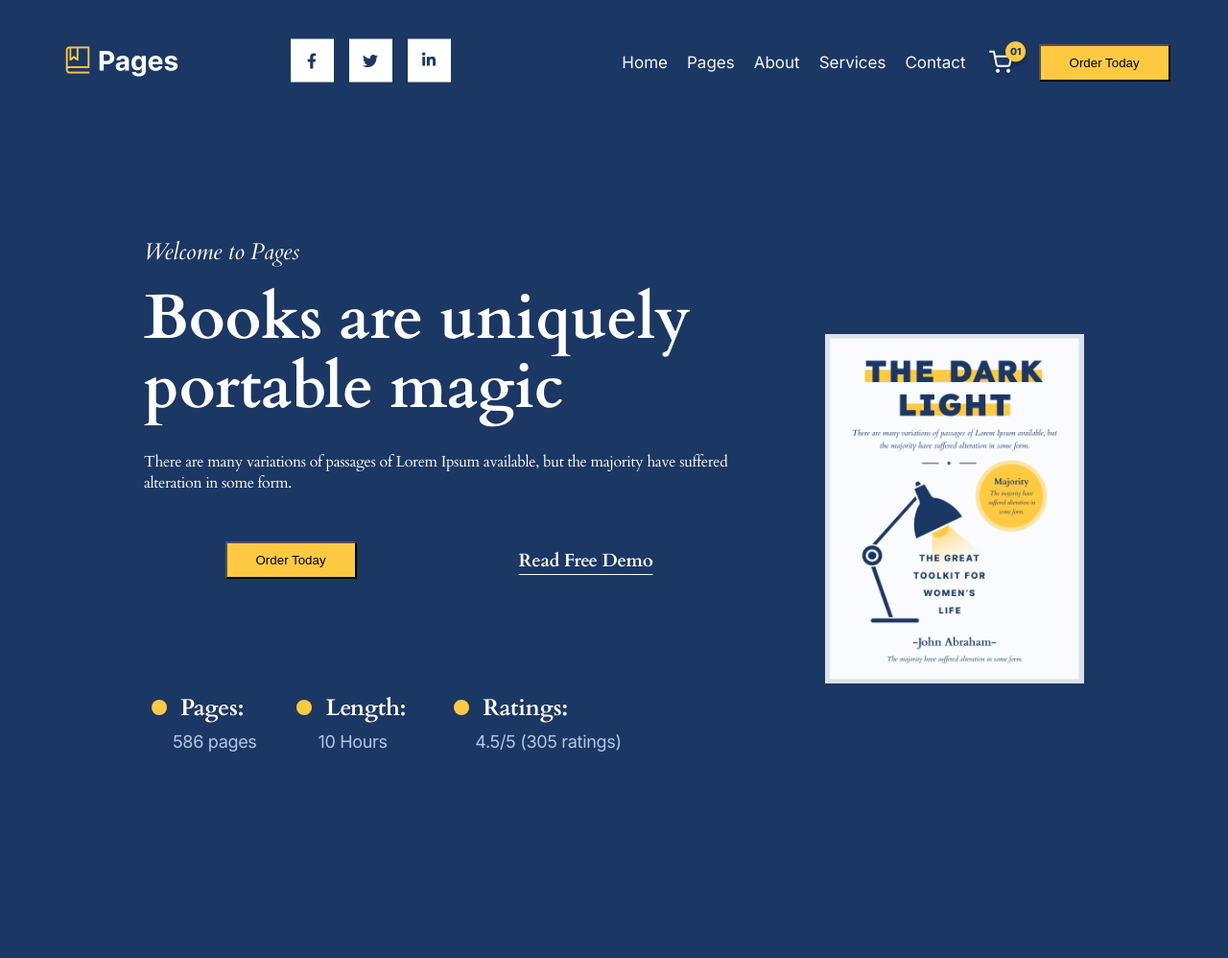
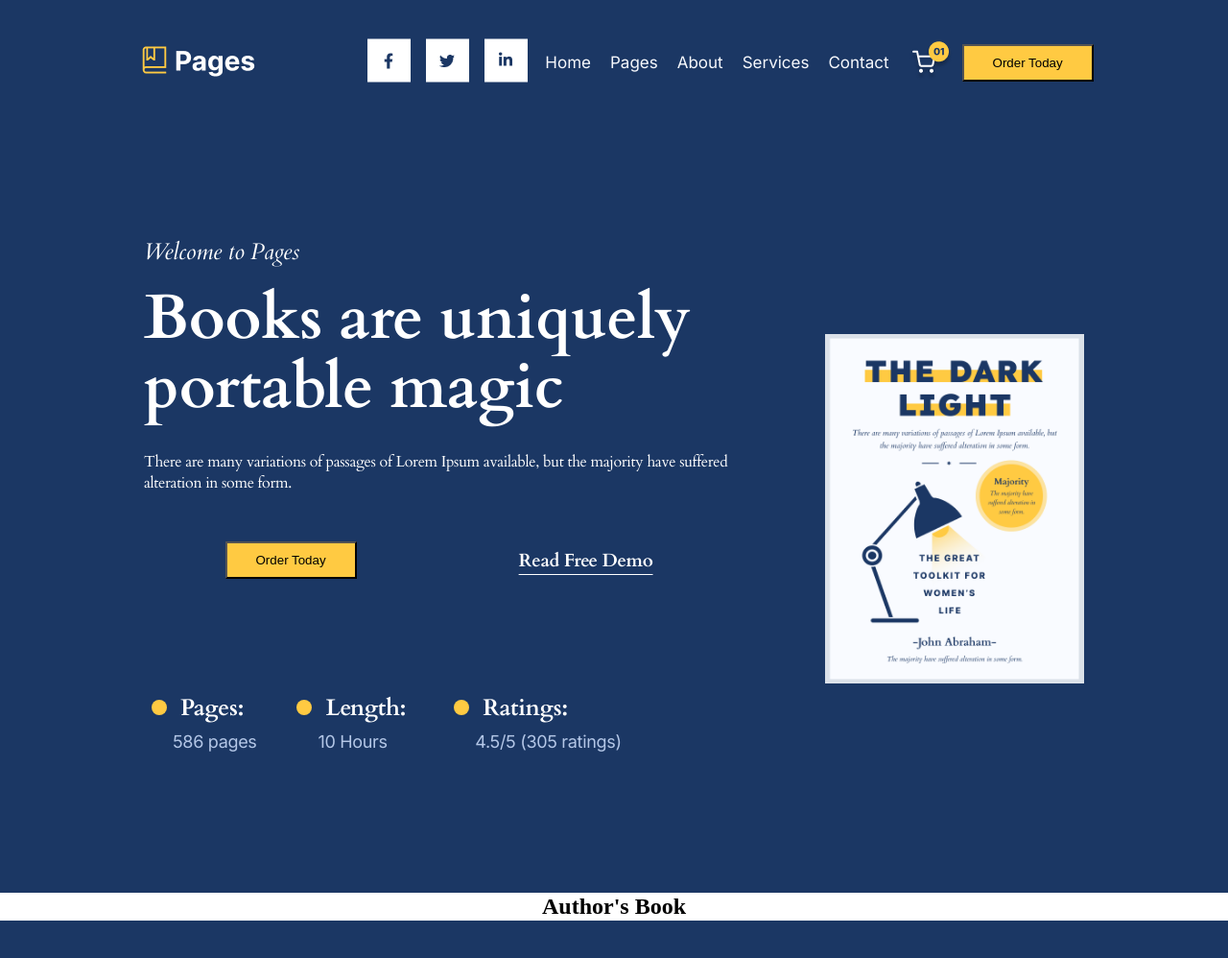
Before and after one commit to nonatodiego/booksite, a plain HTML site: page index.html in a window 1280 px wide. Shown: the whole page at 96% size. Drawn offline with Linux system fonts and the light colour scheme.

Commit message:
section author-book iniciada

```diff
--- a/css/style.css
+++ b/css/style.css
@@ -18,6 +18,7 @@ body {
 }
 
 nav {
+
     display: flex;
     align-items: center;
     justify-content: center;
@@ -43,11 +44,14 @@ button {
 }
 
 /* navbar */
+nav {
+    min-width: 100%;
+}
+
 nav .navbar {
     display: flex;
-    justify-content: center;
-    gap: 10rem;
-
+    justify-content: space-between;
+    align-items: center;
 }
 
 nav .navbar .icons,.menu {
@@ -189,6 +193,13 @@ main .text .links .link-demo {
     font-style: normal;
     font-weight: 400;
     font-size: 18px;
-
     color: #B4C7E7;
 }
+
+#author-book {
+    border: 1px solid #fff;
+
+    background-color: #fff;
+
+    text-align: center;
+}
--- a/index.html
+++ b/index.html
@@ -71,7 +71,10 @@
                 </section>
             </main>
         </div>
-        <section class="author-book"></section>
+
+        <section class="container" id="author-book">
+            <h1>Author's Book</h1>
+        </section>
         <section class="author-about"></section>
         <section class="trusted-by"></section>
         <section class="hero-section"></section>
@@ -81,7 +84,6 @@
         <section class="articles"></section>
         <section class="news-letter"></section>
         <footer></footer>
-
     </div> <!-- container -->
 </body>
 
```
